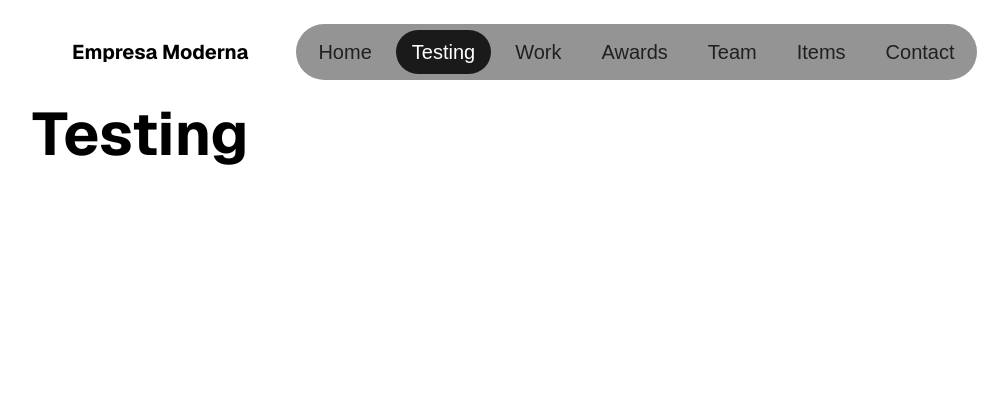
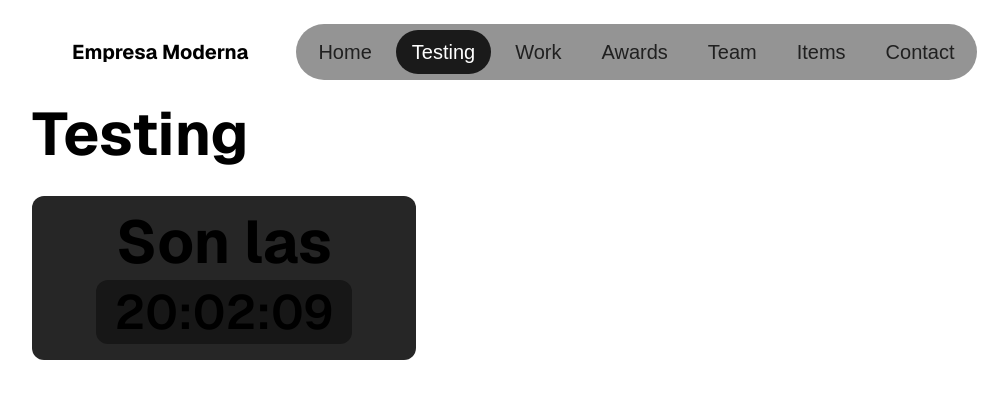
Before and after one commit to sergiomb04/testings-web, a Next.js app in the folder nextjs-web/: page /testing in a window 1280 px wide. Shown: the top 398 px of the page, without its empty margins (0-1008 px from the left). Built offline with nearby package versions, Linux system fonts and the light colour scheme.

Commit message:
hacer reloj ahhh

```diff
--- /dev/null
+++ b/nextjs-web/src/app/components/time/TimeComponent.jsx
@@ -0,0 +1,26 @@
+"use client"
+
+import {useEffect, useState} from "react";
+
+export default function TimeComponent() {
+    const [time, setTime] = useState(new Date());
+
+    useEffect(() => {
+        const interval = setInterval(() => {
+            setTime(new Date());
+        }, 1000);
+
+        return () => clearInterval(interval); // limpiar al desmontar
+    }, []);
+
+    const hours = String(time.getHours()).padStart(2, "0");
+    const minutes = String(time.getMinutes()).padStart(2, "0");
+    const seconds = String(time.getSeconds()).padStart(2, "0");
+
+    return (
+        <div className={"flex flex-col bg-neutral-800 w-max p-4 px-16 rounded-xl items-center"}>
+            <h1 className={"font-bold mb-2"}>Son las</h1>
+            <h2 className={"font-semibold bg-neutral-900 rounded-xl w-64 text-center py-2"}>{`${hours}:${minutes}:${seconds}`}</h2>
+        </div>
+    )
+}
--- a/nextjs-web/src/app/testing/page.js
+++ b/nextjs-web/src/app/testing/page.js
@@ -1,8 +1,11 @@
+import TimeComponent from "@/app/components/time/TimeComponent";
+
 export default function TestingPage() {
 
     return (
         <div>
             <h1 className={"font-bold pb-8"}>Testing</h1>
+            <TimeComponent />
         </div>
     )
 }
```
